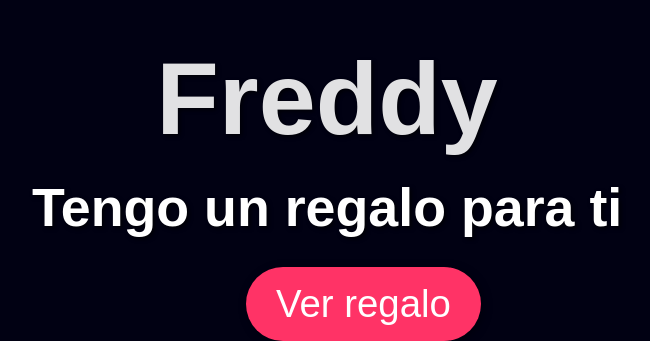
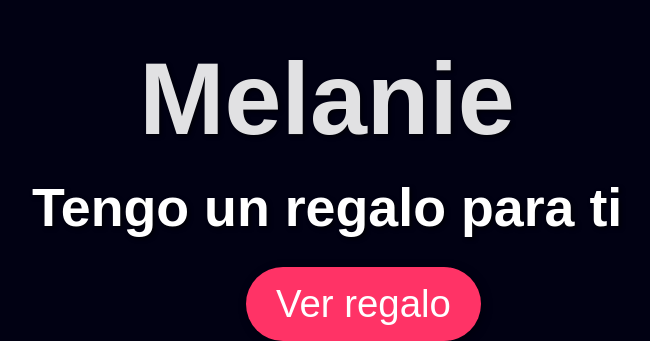
Before and after one commit to Paginass/Web, a website built with Vite: page index.html in a window 1280 px wide. Shown: the part 459-800 px from the top of the page, without its empty margins (313-963 px from the left). Built offline with nearby package versions, Linux system fonts and the light colour scheme; files whose address does not match are found by name.

Commit message:
Update index.html

```diff
--- a/index.html
+++ b/index.html
@@ -68,7 +68,7 @@
 </head>
 <body>
     <div>
-        <h1> Freddy </h1>
+        <h1> Melanie </h1>
         <h2>Tengo un regalo para ti</h2>
         <button onclick="window.location.href='rosas.html'">Ver regalo</button>
     </div>
```
